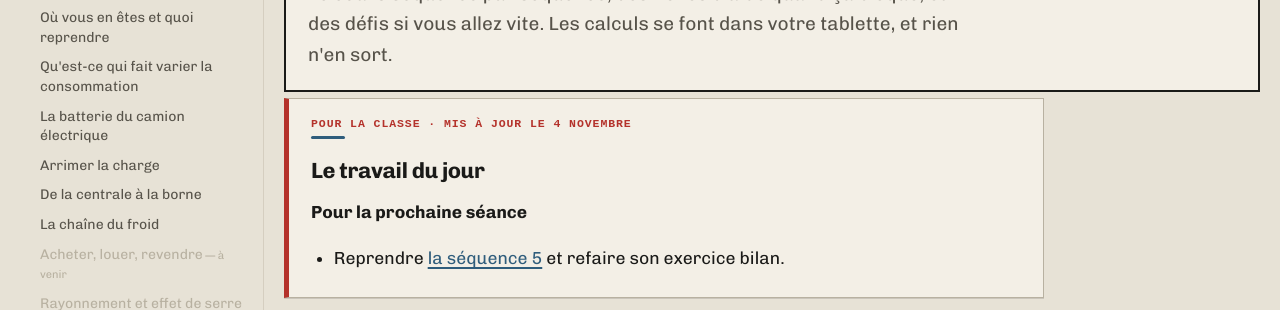
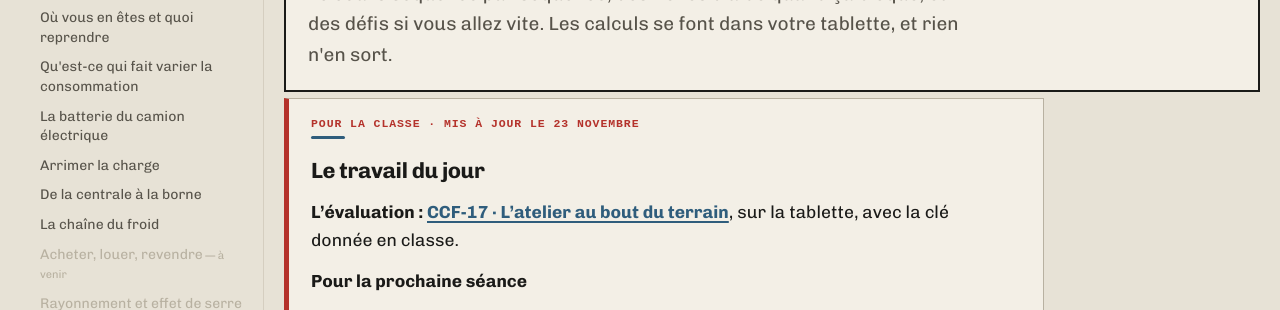
Before and after one commit to maximeforneris/ctrm, a plain HTML site: page index.html in a window 1280 px wide. Shown: the part 247-557 px from the top of the page. Drawn offline with Linux system fonts and the light colour scheme.

Commit message:
Site de classe - mise a jour

```diff
--- a/index.html
+++ b/index.html
@@ -31,7 +31,8 @@
   <h1>Maths et physique-chimie<span>conducteur transport routier</span></h1>
   <p class="accroche">Le cours séquence par séquence, des fiches d'aide quand ça bloque, et des défis si vous allez vite. Les calculs se font dans votre tablette, et rien n'en sort.</p>
 </header>
-<section class="travail" aria-labelledby="travail-titre"><p class="travail-k">Pour la classe · mis à jour le 4 novembre</p><h2 id="travail-titre">Le travail du jour</h2><p><strong>Pour la prochaine séance</strong></p>
+<section class="travail" aria-labelledby="travail-titre"><p class="travail-k">Pour la classe · mis à jour le 23 novembre</p><h2 id="travail-titre">Le travail du jour</h2><p><strong>L’évaluation : <a href="/evaluation/ccf-17-ligne-atelier-note.html">CCF-17 · L’atelier au bout du terrain</a></strong>, sur la tablette, avec la clé donnée en classe.</p>
+<p><strong>Pour la prochaine séance</strong></p>
 <ul>
 <li>Reprendre <a href="cours/S5.html">la séquence 5</a> et refaire son exercice bilan.</li>
 </ul>
```
